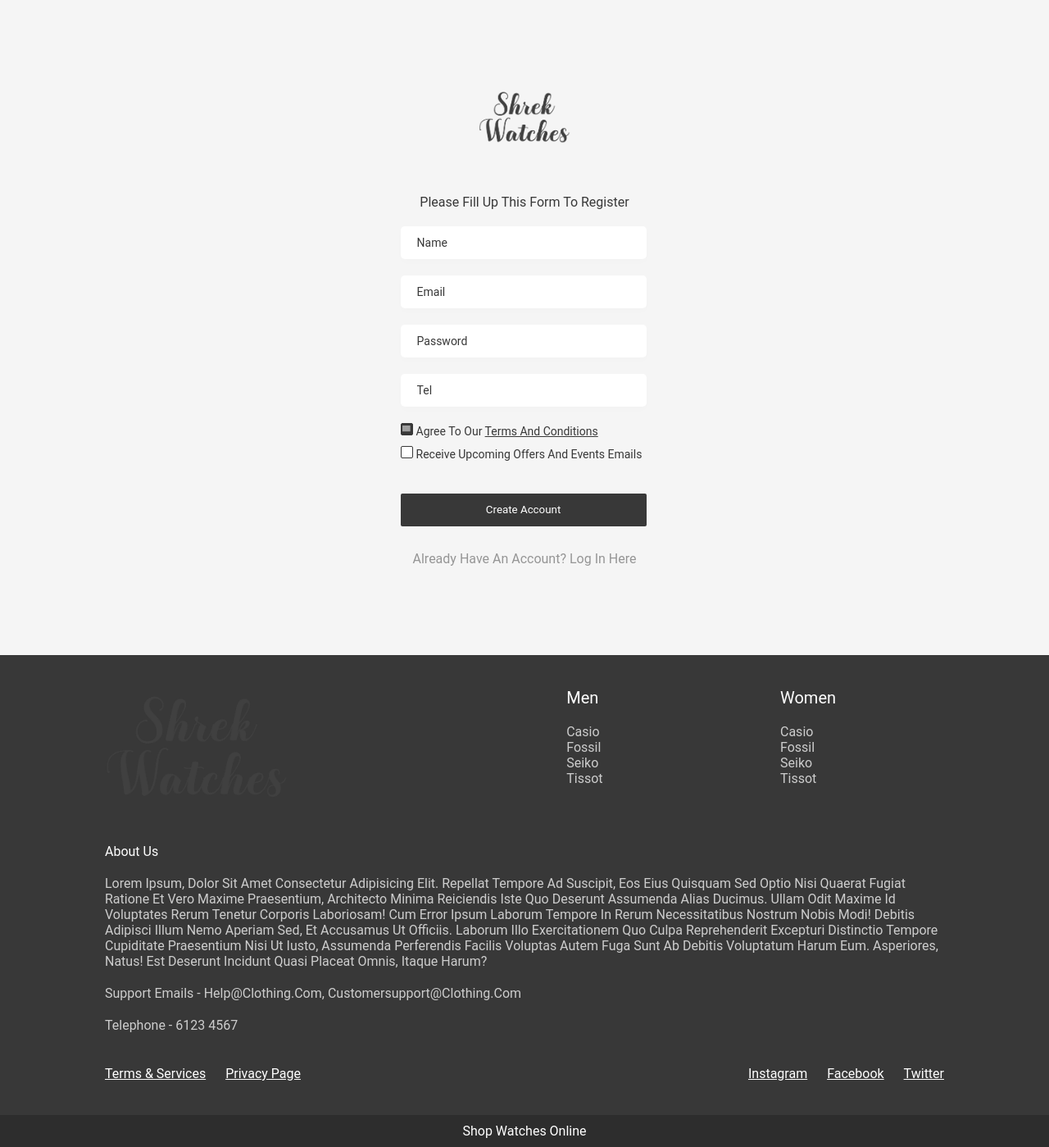
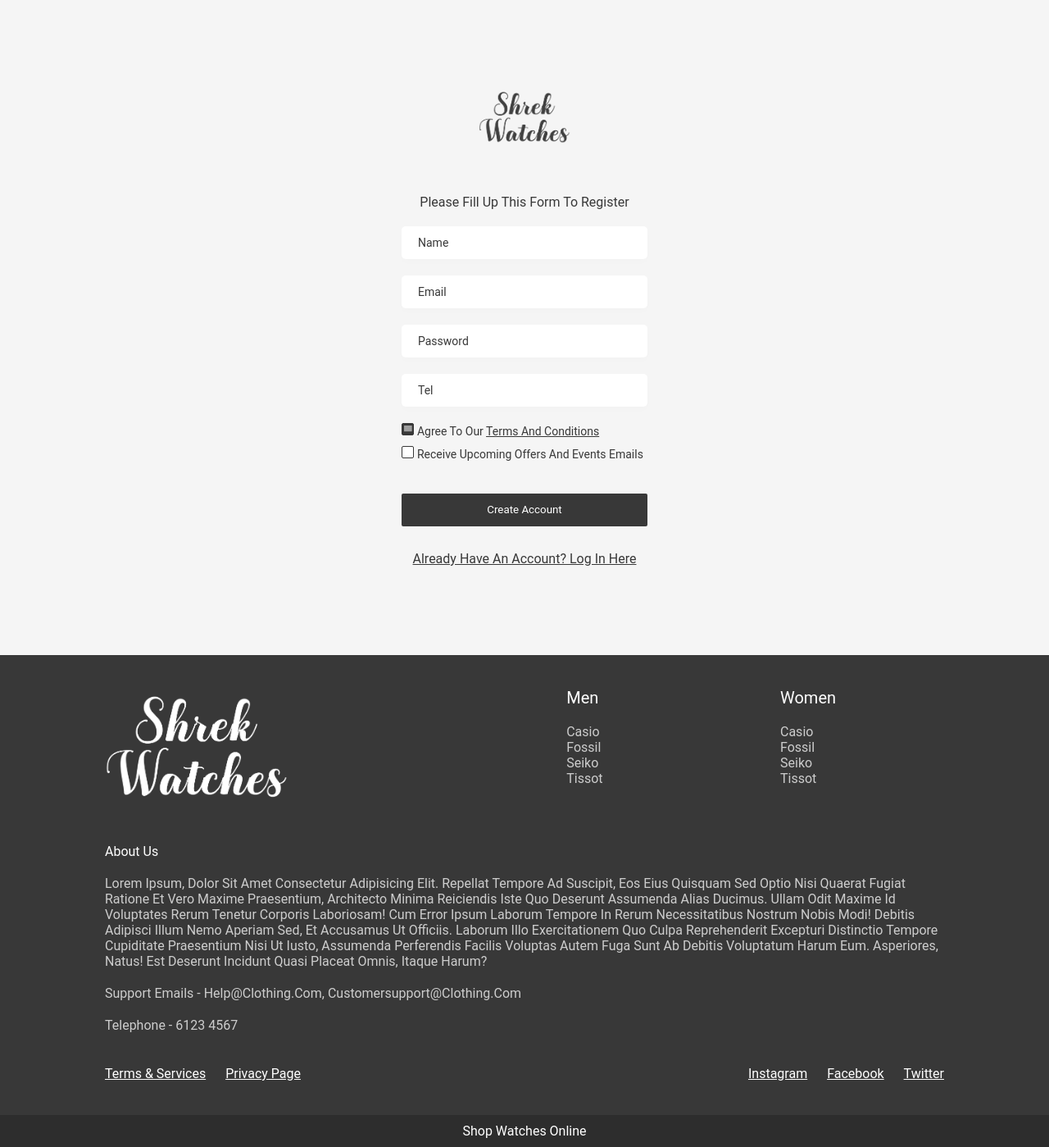
Before and after one commit to ChenZengYao/IM4717-ShrekWatches, a PHP site: page /signup.html in a window 1280 px wide. Shown: the part 141-1540 px from the top of the page at 82% size. Run offline with PHP 8.4, Linux system fonts and the light colour scheme; grey boxes are pictures that could not be loaded.

Commit message:
Update 1.21
Mini update:
- Fixed register.php
- change footer logo

To Do:
- products_women.html
- products_men.html
- accessories.html
- login page
- shopping cart page
- payment page
- check order status

```diff
--- a/css/signup.css
+++ b/css/signup.css
@@ -118,7 +118,7 @@ label a{
     color: #383838;
 }
 
-.link{
+.login-link{
     color: #383838;
     text-transform: capitalize;
     text-align: center;
--- a/index.html
+++ b/index.html
@@ -13,12 +13,12 @@
 
   <!-- hero section -->
   <header class="hero-section">
-    <div class="blur">
+    <!-- <div class="blur"> -->
         <div>
             <img src="assets/shreklogo_light.png" class="logo" alt="">
             <p class="sub-heading">Shop Watches Online</p>
         </div>
-    </div>
+    <!-- </div> -->
   </header>
 
   <!-- cards container -->
--- a/js/footer.js
+++ b/js/footer.js
@@ -3,7 +3,7 @@ const createFooter = () => {
 
     footer.innerHTML = `
     <div class="footer-content">
-        <img src="assets/shreklogo.png" class="logo" alt="">
+        <img src="assets/shreklogo_light.png" class="logo" alt="">
         <div class="footer-ul-container">
             <ul class="category">
                 <li class="category-title">men</li>
--- a/js/nav.js
+++ b/js/nav.js
@@ -9,7 +9,7 @@ const createNav = () => {
                     <input type="text" class="search-box" placeholder="search brand, product">
                     <button class="search-btn">search</button>
                 </div>
-                <a href="#"><img src="assets/user.png" alt=""></a>
+                <a href="signup.html"><img src="assets/user.png" alt=""></a>
                 <a href="#"><img src="assets/cart.png" alt=""></a>
             </div>
         </div>
--- a/signup.html
+++ b/signup.html
@@ -28,7 +28,7 @@
         <input type="checkbox" class="checkbox" id="notification">
           <label for="notification">receive upcoming offers and events emails</label>
         <button class="submit-btn" input type="submit" name="submit" onclick="validateForm(event)">create account</button>
-        <a href="login.php" class="link">already have an account? Log in here</a>
+        <a href="login.php" class="login-link">already have an account? Log in here</a>
 
     </div>
   </div>
```
Also changed, not shown: php/register.php (+19 -10 lines), 1 other file.
